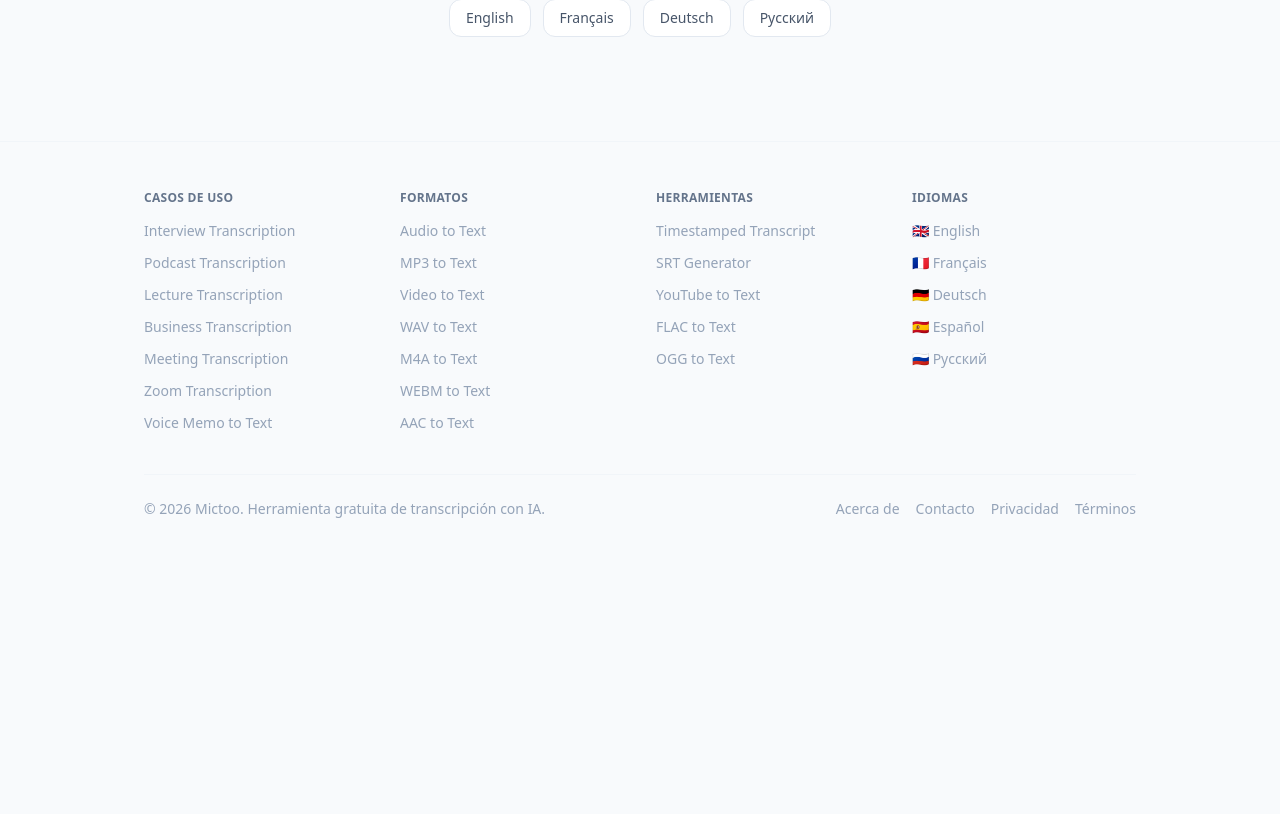
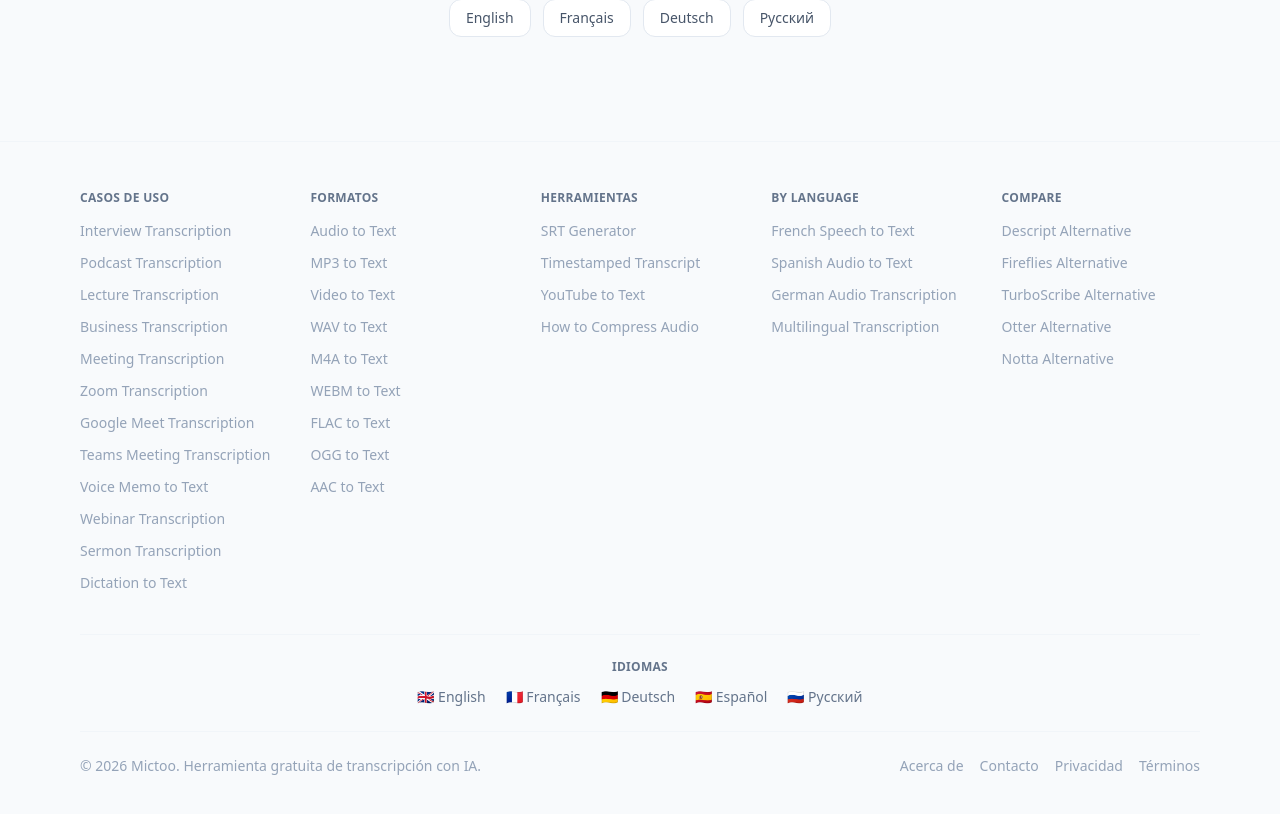
Before and after one commit to dominovd/mictoo, a Next.js app: page /es in a window 1280 px wide. Shown: the part 1648-2462 px from the top of the page. Before the commit the page ends 2215 px from the top, so only its background shows below. Built offline with nearby package versions, Linux system fonts and the light colour scheme; no server answers.

Commit message:
feat(linking): 5-col footer with all pages, homepage compare section, timestamped .txt export

```diff
--- a/app/page.js
+++ b/app/page.js
@@ -275,6 +275,31 @@ export default function Home() {
         </div>
       </section>
 
+      {/* Switching from another tool? — surfaces comparison pages to cold traffic */}
+      <section className="bg-white border-y border-slate-100 py-16 px-4">
+        <div className="max-w-4xl mx-auto">
+          <h2 className="text-2xl font-bold text-slate-900 text-center mb-4">
+            Switching from another tool?
+          </h2>
+          <p className="text-center text-slate-500 mb-10 max-w-xl mx-auto">
+            See how Mictoo compares to popular alternatives — features, pricing, signup, and trade-offs.
+          </p>
+          <div className="flex flex-wrap justify-center gap-3">
+            {[
+              ['Descript',    '/descript-alternative'],
+              ['Fireflies',   '/fireflies-alternative'],
+              ['TurboScribe', '/turboscribe-alternative'],
+              ['Otter',       '/otter-alternative'],
+              ['Notta',       '/notta-alternative'],
+            ].map(([name, href]) => (
+              <a key={href} href={href} className="px-5 py-2.5 bg-white border border-slate-200 rounded-xl text-sm font-semibold text-slate-700 shadow-sm hover:border-brand-400 hover:text-brand-600 transition-colors">
+                vs {name}
+              </a>
+            ))}
+          </div>
+        </div>
+      </section>
+
       {/* FAQ */}
       <section id="faq" className="bg-white border-t border-slate-100 py-16 px-4">
         <div className="max-w-2xl mx-auto">
--- a/components/SiteFooter.js
+++ b/components/SiteFooter.js
@@ -4,20 +4,26 @@ import { usePathname } from 'next/navigation'
 import { detectLocaleFromPath, localized, t } from '@/lib/i18n'
 import TranscriptionCounter from './TranscriptionCounter'
 
-// Footer content is rendered through the locale dictionary so that EN/FR/DE/ES/RU
-// users see fully translated column titles, link labels, and copyright.
+// Footer is intentionally generous — every page in the sitemap gets at least one
+// inbound link from the global footer so internal PageRank flows to all 70+ URLs.
+// On mobile this wraps to 2 cols; tablet 3; desktop 5.
 export default function SiteFooter() {
   const pathname = usePathname() || '/'
   const locale = detectLocaleFromPath(pathname)
 
   const useCases = [
-    ['/interview-transcription', 'Interview Transcription'],
-    ['/podcast-transcription',   'Podcast Transcription'],
-    ['/lecture-transcription',   'Lecture Transcription'],
-    ['/business-transcription',  'Business Transcription'],
-    ['/meeting-transcription',   'Meeting Transcription'],
-    ['/zoom-transcription',      'Zoom Transcription'],
-    ['/voice-memo-to-text',      'Voice Memo to Text'],
+    ['/interview-transcription',  'Interview Transcription'],
+    ['/podcast-transcription',    'Podcast Transcription'],
+    ['/lecture-transcription',    'Lecture Transcription'],
+    ['/business-transcription',   'Business Transcription'],
+    ['/meeting-transcription',    'Meeting Transcription'],
+    ['/zoom-transcription',       'Zoom Transcription'],
+    ['/google-meet-transcription','Google Meet Transcription'],
+    ['/teams-meeting-transcription', 'Teams Meeting Transcription'],
+    ['/voice-memo-to-text',       'Voice Memo to Text'],
+    ['/webinar-transcription',    'Webinar Transcription'],
+    ['/sermon-transcription',     'Sermon Transcription'],
+    ['/dictation-to-text',        'Dictation to Text'],
   ]
   const formats = [
     ['/transcribe-audio-to-text', 'Audio to Text'],
@@ -26,16 +32,30 @@ export default function SiteFooter() {
     ['/wav-to-text',              'WAV to Text'],
     ['/m4a-to-text',              'M4A to Text'],
     ['/webm-to-text',             'WEBM to Text'],
+    ['/flac-to-text',             'FLAC to Text'],
+    ['/ogg-to-text',              'OGG to Text'],
     ['/aac-to-text',              'AAC to Text'],
   ]
   const tools = [
+    ['/free-srt-generator',        'SRT Generator'],
     ['/timestamped-transcription', 'Timestamped Transcript'],
-    ['/free-srt-generator',        'SRT Generator'],
     ['/youtube-to-text',           'YouTube to Text'],
-    ['/flac-to-text',              'FLAC to Text'],
-    ['/ogg-to-text',               'OGG to Text'],
+    ['/how-to-compress-audio',     'How to Compress Audio'],
   ]
-  const langs = [
+  const byLanguage = [
+    ['/french-speech-to-text',     'French Speech to Text'],
+    ['/spanish-audio-to-text',     'Spanish Audio to Text'],
+    ['/german-audio-transcription','German Audio Transcription'],
+    ['/multilingual-transcription','Multilingual Transcription'],
+  ]
+  const compareLinks = [
+    ['/descript-alternative',     'Descript Alternative'],
+    ['/fireflies-alternative',    'Fireflies Alternative'],
+    ['/turboscribe-alternative',  'TurboScribe Alternative'],
+    ['/otter-alternative',        'Otter Alternative'],
+    ['/notta-alternative',        'Notta Alternative'],
+  ]
+  const siteLocales = [
     ['/',   '🇬🇧 English'],
     ['/fr', '🇫🇷 Français'],
     ['/de', '🇩🇪 Deutsch'],
@@ -47,13 +67,31 @@ export default function SiteFooter() {
 
   return (
     <footer className="border-t border-slate-100 py-12 mt-16">
-      <div className="max-w-5xl mx-auto px-4">
-        <div className="grid grid-cols-2 sm:grid-cols-4 gap-8 mb-10">
+      <div className="max-w-6xl mx-auto px-4">
+        {/* Main 5-column grid */}
+        <div className="grid grid-cols-2 md:grid-cols-3 lg:grid-cols-5 gap-8 mb-10">
           <FooterCol title={t(locale, 'footer.useCases')} items={useCases} />
           <FooterCol title={t(locale, 'footer.formats')}  items={formats} />
           <FooterCol title={t(locale, 'footer.tools')}    items={tools} />
-          <FooterCol title={t(locale, 'footer.languages')} items={langs} />
+          <FooterCol title="By Language"                  items={byLanguage} />
+          <FooterCol title="Compare"                      items={compareLinks} />
         </div>
+
+        {/* Site languages — separate row, smaller, since it's locale switcher not content */}
+        <div className="border-t border-slate-100 pt-6 mb-6">
+          <p className="text-xs font-semibold text-slate-500 uppercase tracking-wide mb-3 text-center">
+            {t(locale, 'footer.languages')}
+          </p>
+          <div className="flex flex-wrap justify-center gap-x-5 gap-y-2">
+            {siteLocales.map(([href, label]) => (
+              <a key={href} href={href} className="text-sm text-slate-500 hover:text-brand-600 transition-colors">
+                {label}
+              </a>
+            ))}
+          </div>
+        </div>
+
+        {/* Bottom bar */}
         <div className="border-t border-slate-100 pt-6 flex flex-col sm:flex-row items-center justify-between gap-4 text-sm text-slate-400">
           <div className="flex flex-col items-center sm:items-start gap-1">
             <p>{t(locale, 'footer.copyright', { year })}</p>
--- a/components/UploadZone.js
+++ b/components/UploadZone.js
@@ -8,7 +8,13 @@ import SummaryCard from './SummaryCard'
 const ACCEPTED_TYPES = ['audio/mpeg', 'audio/mp4', 'audio/wav', 'audio/m4a', 'audio/ogg',
   'audio/webm', 'video/mp4', 'video/webm', 'video/mpeg', 'audio/x-m4a',
   'audio/flac', 'application/octet-stream']
-const MAX_SIZE_MB = 25
+// Vercel serverless function body limit is ~4.5MB. Larger uploads are rejected
+// at the edge with FUNCTION_PAYLOAD_TOO_LARGE before our route handler runs,
+// so the client has to guard against that — otherwise users get a raw 413
+// instead of our friendly "compress your audio" hint. OpenAI's own limit is
+// 25MB; we'll unlock that ceiling later by routing large files through
+// Vercel Blob client uploads (PR #4).
+const MAX_SIZE_MB = 4
 const MAX_SIZE_BYTES = MAX_SIZE_MB * 1024 * 1024
 
 // Whisper language codes shown in the picker.
@@ -49,6 +55,48 @@ function toSRT(segments) {
   return segments
     .map((seg, i) => `${i + 1}\n${fmt(seg.start)} --> ${fmt(seg.end)}\n${seg.text.trim()}`)
     .join('\n\n') + '\n'
+}
+
+// Plain text with [HH:MM:SS] timestamp prefix per paragraph.
+// Mirrors the paragraph-splitting logic from toParagraphs() — a new timestamp
+// is emitted whenever there's a gap longer than PAUSE_THRESHOLD between segments.
+function toTimestampedTxt(segments) {
+  if (!segments?.length) return ''
+  const PAUSE_THRESHOLD = 1.5
+  const fmtClock = (s) => {
+    const h = Math.floor(s / 3600)
+    const m = Math.floor((s % 3600) / 60)
+    const sec = Math.floor(s % 60)
+    return `${String(h).padStart(2, '0')}:${String(m).padStart(2, '0')}:${String(sec).padStart(2, '0')}`
+  }
+
+  const paragraphs = []
+  let buffer = []
+  let paragraphStart = segments[0].start
+
+  for (let i = 0; i < segments.length; i++) {
+    const seg = segments[i]
+    const text = seg.text.trim()
+    if (!text) continue
+
+    if (i === 0) {
+      buffer.push(text)
+    } else {
+      const prev = segments[i - 1]
+      const gap = seg.start - prev.end
+      if (gap > PAUSE_THRESHOLD) {
+        paragraphs.push(`[${fmtClock(paragraphStart)}] ${buffer.join(' ')}`)
+        buffer = [text]
+        paragraphStart = seg.start
+      } else {
+        buffer.push(text)
+      }
+    }
+  }
+  if (buffer.length) {
+    paragraphs.push(`[${fmtClock(paragraphStart)}] ${buffer.join(' ')}`)
+  }
+  return paragraphs.join('\n\n') + '\n'
 }
 
 export default function UploadZone({ defaultLanguage = '', locale: localeProp }) {
@@ -217,6 +265,18 @@ export default function UploadZone({ defaultLanguage = '', locale: localeProp })
     URL.revokeObjectURL(url)
   }
 
+  const downloadTimestampedTxt = () => {
+    const txt = toTimestampedTxt(segments)
+    if (!txt) return
+    const blob = new Blob([txt], { type: 'text/plain' })
+    const url = URL.createObjectURL(blob)
+    const a = document.createElement('a')
+    a.href = url
+    a.download = (file?.name?.replace(/\.[^.]+$/, '') || 'transcript') + '-timestamped.txt'
+    a.click()
+    URL.revokeObjectURL(url)
+  }
+
   // ── STATES ──────────────────────────────────────────────────────────────────
 
   if (state === 'uploading') {
@@ -271,6 +331,16 @@ export default function UploadZone({ defaultLanguage = '', locale: localeProp })
             <button onClick={downloadTxt} className="btn-ghost">
               <DownloadIcon className="w-4 h-4" /> .txt
             </button>
+            {hasSRT && (
+              <button
+                onClick={downloadTimestampedTxt}
+                className="btn-ghost"
+                title={t(locale, 'result.timestampedHint')}
+                aria-label={t(locale, 'result.timestampedHint')}
+              >
+                <ClockIcon className="w-4 h-4" /> .txt
+              </button>
+            )}
             {hasSRT && (
               <button onClick={downloadSRT} className="btn-ghost">
                 <SubtitleIcon className="w-4 h-4" /> .srt
@@ -407,6 +477,15 @@ function DownloadIcon({ className }) {
   )
 }
 
+function ClockIcon({ className }) {
+  return (
+    <svg className={className} fill="none" viewBox="0 0 24 24" stroke="currentColor" strokeWidth={1.8}>
+      <circle cx="12" cy="12" r="9" />
+      <path strokeLinecap="round" strokeLinejoin="round" d="M12 7v5l3 2" />
+    </svg>
+  )
+}
+
 function SubtitleIcon({ className }) {
   return (
     <svg className={className} fill="none" viewBox="0 0 24 24" stroke="currentColor" strokeWidth={1.8}>
```
Also changed, not shown: lib/i18n.js.
